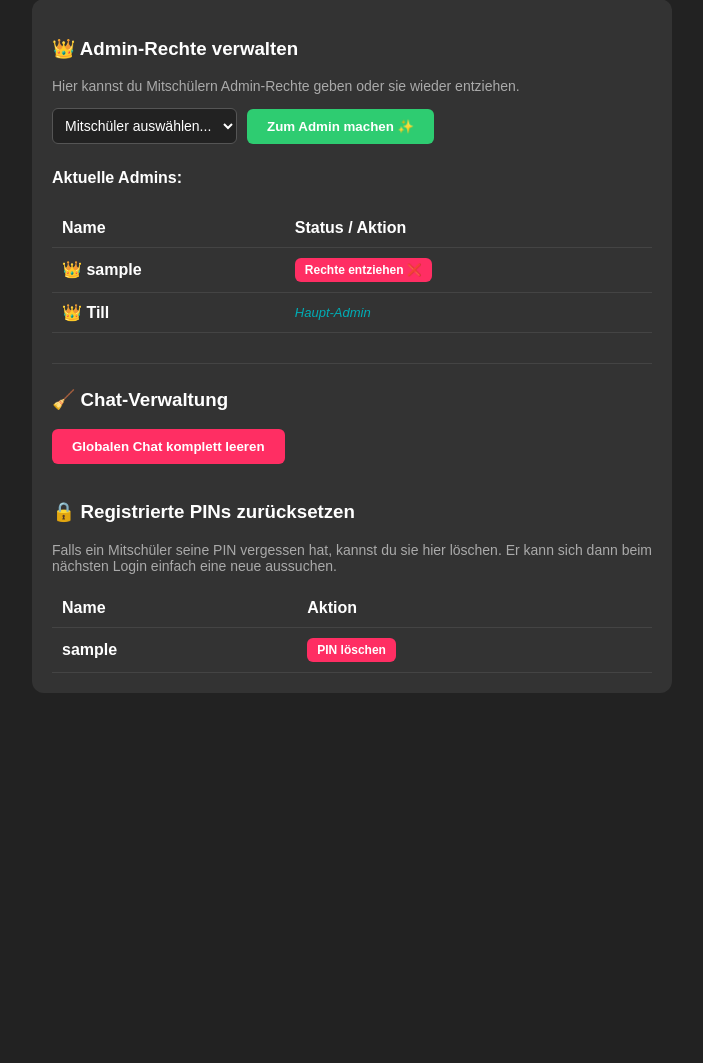
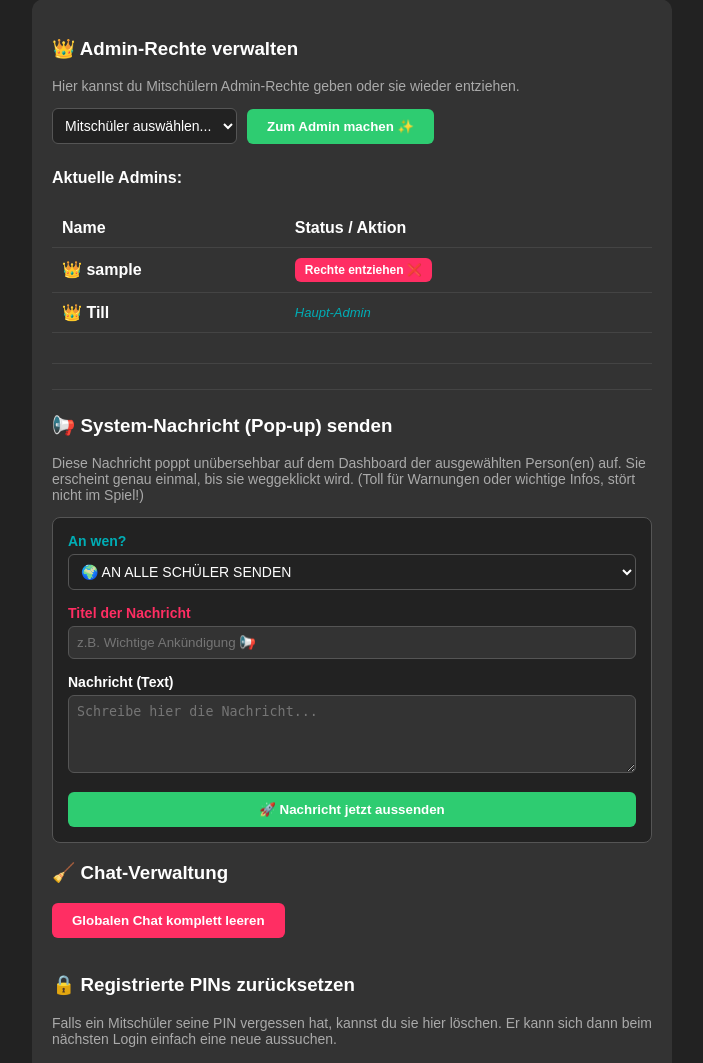
Before and after one commit to gamer24333/free_games, a Flask app: page /admin in a window 1280 px wide. Shown: the part 159-1222 px from the top of the page, without its empty margins (288-991 px from the left). Before the commit the page ends 852 px from the top, so only its background shows below. Run offline with Flask 3, Linux system fonts and the light colour scheme; the visitor is signed in with stand-in values (Sample User, id 1); tables that the repository leaves empty hold one stand-in row (values such as "Sample post").

Commit message:
Update admin.html

```diff
--- a/templates/admin.html
+++ b/templates/admin.html
@@ -63,6 +63,31 @@
 
         <hr style="border: 0; border-top: 1px solid #444; margin: 25px 0;">
 
+        <hr style="border: 0; border-top: 1px solid #444; margin: 25px 0;">
+
+        <h3>📢 System-Nachricht (Pop-up) senden</h3>
+        <p style="color: #aaa; font-size: 14px;">Diese Nachricht poppt unübersehbar auf dem Dashboard der ausgewählten Person(en) auf. Sie erscheint genau einmal, bis sie weggeklickt wird. (Toll für Warnungen oder wichtige Infos, stört nicht im Spiel!)</p>
+
+        <form action="/admin/send-message" method="POST" style="background: #222; padding: 15px; border-radius: 8px; border: 1px solid #555;">
+            <label style="display: block; font-size: 14px; margin-bottom: 5px; color: #00adb5; font-weight: bold;">An wen?</label>
+            <select name="target" style="width: 100%; margin-bottom: 15px;">
+                <option value="alle">🌍 AN ALLE SCHÜLER SENDEN</option>
+                <optgroup label="Bestimmter Schüler">
+                    {% for s in klassen_liste %}
+                        <option value="{{ s }}">{{ s }}</option>
+                    {% endfor %}
+                </optgroup>
+            </select>
+
+            <label style="display: block; font-size: 14px; margin-bottom: 5px; color: #ff2e63; font-weight: bold;">Titel der Nachricht</label>
+            <input type="text" name="title" placeholder="z.B. Wichtige Ankündigung 📢" required style="width: 100%; padding: 8px; box-sizing: border-box; background: #333; color: white; border: 1px solid #555; border-radius: 6px; margin-bottom: 15px;">
+
+            <label style="display: block; font-size: 14px; margin-bottom: 5px; font-weight: bold;">Nachricht (Text)</label>
+            <textarea name="message" rows="4" placeholder="Schreibe hier die Nachricht..." required style="width: 100%; padding: 8px; box-sizing: border-box; background: #333; color: white; border: 1px solid #555; border-radius: 6px; margin-bottom: 15px; resize: vertical;"></textarea>
+
+            <button type="submit" class="btn success-btn" style="width: 100%;">🚀 Nachricht jetzt aussenden</button>
+        </form>
+
         <h3>🧹 Chat-Verwaltung</h3>
         <form action="/admin/clear-chat" method="POST" onsubmit="return confirm('Wirklich den gesamten globalen Chat löschen?');">
             <button type="submit" class="btn danger-btn">Globalen Chat komplett leeren</button>
```
